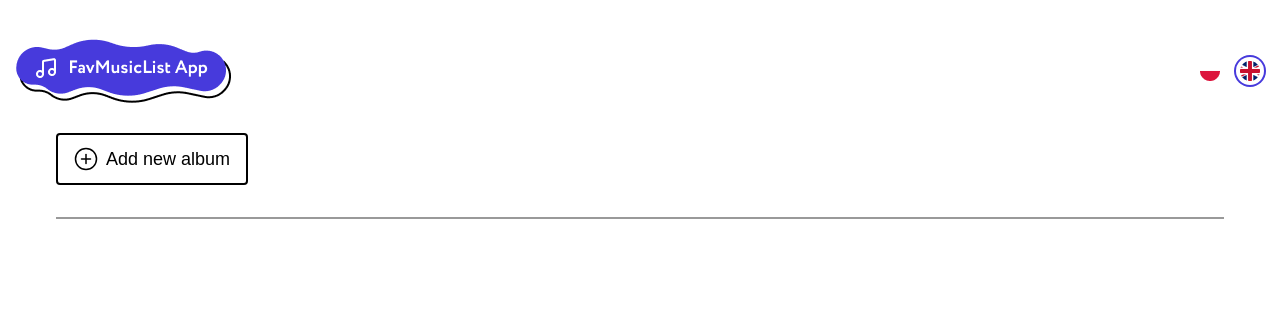
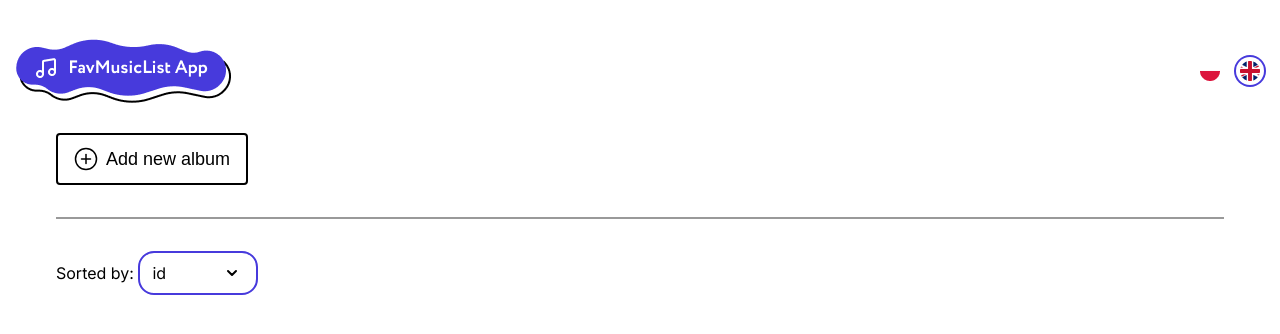
Before and after one commit to mateuszlubianka1993/FavMusicList, a Vue app: page / in a window 1280 px wide. Shown: the top 334 px of the page. Built offline with nearby package versions, Linux system fonts and the light colour scheme.

Commit message:
Album list sorting implementation

```diff
--- a/src/App.vue
+++ b/src/App.vue
@@ -37,7 +37,7 @@ export default {
       const newAlbum = {
         id: Date.now(),
         name,
-        date: new Date().toLocaleDateString(),
+        date: new Date().toISOString(),
         bestOfTheBest: false,
       };
 
--- /dev/null
+++ b/src/components/albumControls/AlbumControls.vue
@@ -0,0 +1,110 @@
+<template>
+  <div class="albumControls">
+    <div class="albumControls__sorting">
+      <label class="albumControls__sorting--label">{{ $t("sortLabel") }}</label>
+      <div class="albumControls__sorting--dropdown">
+        <div class="toggle" @click="isOpen = !isOpen">
+          <p>{{ getOptionLabel(selectedSort) }}</p>
+          <img :src="arrowIcon" alt="Arrow icon" class="arrow" />
+        </div>
+        <ul v-if="isOpen" class="albumControls__sorting--dropdown-options">
+          <li
+            v-for="option in sortOptions"
+            :key="option"
+            @click="handleOptionClick(option)"
+          >
+            {{ getOptionLabel(option) }}
+          </li>
+        </ul>
+      </div>
+    </div>
+  </div>
+</template>
+
+<script>
+import arrowIcon from "@/assets/icons/Arrow.svg";
+
+export default {
+  name: "AlbumControls",
+  props: {
+    sortConfig: {
+      type: Object,
+      required: true,
+    },
+    selectedSort: {
+      type: String,
+      required: true,
+    },
+  },
+  data() {
+    return {
+      arrowIcon,
+      isOpen: false,
+    };
+  },
+  computed: {
+    sortOptions() {
+      return Object.values(this.sortConfig)
+        .map((el) => el)
+        ?.filter((option) => option !== this.selectedSort);
+    },
+  },
+  methods: {
+    getOptionLabel(option) {
+      return this.$t(`sortOptions.${option}`) || option;
+    },
+    handleOptionClick(option) {
+      this.$emit("update:selectedSort", option);
+      this.isOpen = false;
+    },
+  },
+};
+</script>
+
+<style lang="scss" scoped>
+.albumControls {
+  display: flex;
+  margin-bottom: $space-x6;
+
+  &__sorting {
+    &--dropdown {
+      position: relative;
+      display: inline-block;
+      width: 120px;
+
+      .toggle {
+        border: 2px solid $color-primary;
+        border-radius: $radius-xxl;
+        padding: $space-x2 $space-x3;
+        cursor: pointer;
+        display: flex;
+        justify-content: space-between;
+        align-items: center;
+      }
+
+      .arrow {
+        float: right;
+      }
+
+      &-options {
+        position: absolute;
+        width: 100%;
+        background-color: $color-white;
+        border: 1px solid $color-gray-100;
+        border-radius: $radius-base;
+        margin-top: $space-x;
+        z-index: 10;
+
+        li {
+          padding: $space-x2 $space-x3;
+          cursor: pointer;
+
+          &:hover {
+            background-color: $color-gray-100;
+          }
+        }
+      }
+    }
+  }
+}
+</style>
--- a/src/components/albumList/AlbumList.vue
+++ b/src/components/albumList/AlbumList.vue
@@ -1,8 +1,13 @@
 <template>
   <div class="albumList">
+    <AlbumControls
+      :sortConfig="sortConfig"
+      :selectedSort="sortBy"
+      @update:selectedSort="sortBy = $event"
+    />
     <transition-group name="list" v-if="showList" class="albumList__content">
       <AlbumListItem
-        v-for="album in albums"
+        v-for="album in sortedAlbums"
         :key="album.id"
         :name="album.name"
         :liked="album.bestOfTheBest"
@@ -14,11 +19,14 @@
 </template>
 
 <script>
+import AlbumControls from "@/components/albumControls/AlbumControls.vue";
 import AlbumListItem from "@/components/albumList/AlbumListItem.vue";
+import { SORT_CONFIG } from "@/lib/constants/sorting.constants";
 
 export default {
   name: "AlbumList",
   components: {
+    AlbumControls,
     AlbumListItem,
   },
   props: {
@@ -27,9 +35,31 @@ export default {
       required: true,
     },
   },
+  data() {
+    return {
+      sortBy: SORT_CONFIG.ID,
+    };
+  },
   computed: {
     showList() {
       return this.albums?.length > 0;
+    },
+    sortConfig() {
+      return SORT_CONFIG;
+    },
+    sortedAlbums() {
+      return [...this.albums].sort((a, b) => {
+        switch (this.sortBy) {
+          case SORT_CONFIG.ID:
+            return a.id - b.id;
+          case SORT_CONFIG.NAME:
+            return a.name.localeCompare(b.name);
+          case SORT_CONFIG.DATE:
+            return new Date(b.date) - new Date(a.date);
+          default:
+            return 0;
+        }
+      });
     },
   },
 };
--- /dev/null
+++ b/src/lib/constants/sorting.constants.ts
@@ -0,0 +1,5 @@
+export const SORT_CONFIG = {
+  ID: "id",
+  NAME: "name",
+  DATE: "date",
+};
--- a/src/locales/en.ts
+++ b/src/locales/en.ts
@@ -3,6 +3,12 @@ const en = {
   addAlbum: "Add album",
   title: "Title",
   albumNameRequired: "Album name is required",
+  sortLabel: "Sorted by: ",
+  sortOptions: {
+    id: "id",
+    name: "name",
+    date: "date",
+  },
 };
 
 export default en;
--- a/src/locales/pl.ts
+++ b/src/locales/pl.ts
@@ -3,6 +3,12 @@ const pl = {
   addAlbum: "Dodaj album",
   title: "Tytuł",
   albumNameRequired: "Nazwa albumu jest wymagana",
+  sortLabel: "Posortowane po: ",
+  sortOptions: {
+    id: "id",
+    name: "nazwa",
+    date: "data",
+  },
 };
 
 export default pl;
--- a/src/styles/_variables.scss
+++ b/src/styles/_variables.scss
@@ -11,7 +11,7 @@ $color-gray-200: #999;
 $font-family-base: 'Inter', sans-serif;
 $font-weight-normal: 400;
 $font-weight-semibold: 600;
-$font-size-base: 14px;
+$font-size-base: 16px;
 $line-height-base: 1.5;
 $font-size-title: 18px;
 $line-height-title: 1.2;
@@ -32,6 +32,7 @@ $space-x10: calc($space-x * 10);
 $radius-base: 4px;
 $radius-lg: 8px;
 $radius-xl: 12px;
+$radius-xxl: 16px;
 $radius-full: 50%;
 // Breakpoints variables
 $breakpoint-sm: 576px;
```
Also changed, not shown: src/assets/icons/Arrow.svg (added).
